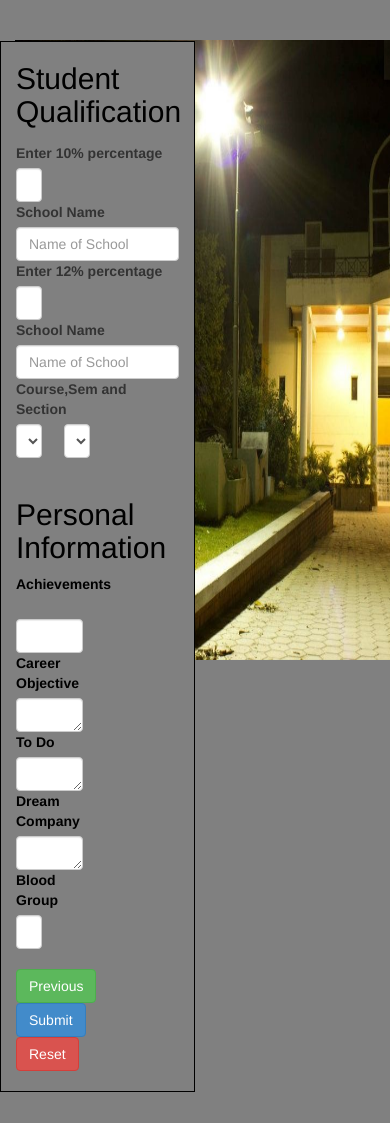
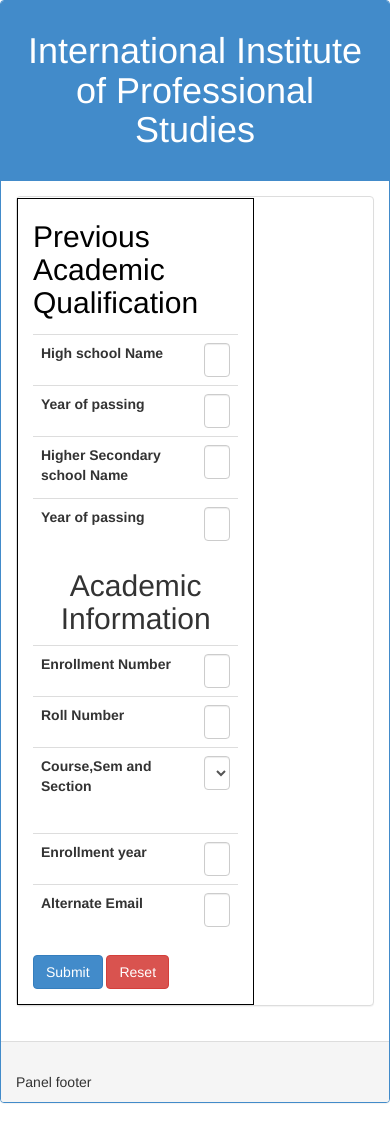
Before and after one commit to devendra-malviya/Student-Information-Management-SIM-, a PHP site: page /Registration2.php in a window 390 px wide. Before the commit the page ends 1092 px from the top, so only its background shows below. Run offline with PHP 8.4, Linux system fonts and the light colour scheme.

Commit message:
i have made modification in registration files(registration.php, registration2.php)

```diff
--- a/Registration2.php
+++ b/Registration2.php
@@ -8,103 +8,203 @@
 <link href="css/bootstrap.min.css" rel="stylesheet">
 <script src="js/jquery.min.js"></script>
 </head>
-<body><br><br>
-<body style="background-color:grey;">
+<body>
+<div class="panel panel-primary"  > <!--this div for bootstrap panel -->
+  <div class="panel-heading"><h3 class="panel-title" <br><center><h1>International Institute of Professional Studies<h1><center></h3></div>
+   <div class="panel-body"><!--  Panel content -->
+	    <div class="panel panel-default">
+
+ <body style="background-color:white;">
 	<div class="container">
 		<div class="row">
-			<div class="col-md-6"><img src="2.jpg" height="620" width="520" style='position:fixed'></div>
-			<div class="col-xs-6"style="border:1px solid black;background-color:grey;">
+			<div class="col-md-2"></div>
+			<div class="col-xs-8"style="border:1px solid black;background-color:white;">
+				<div class="col-md-2"></div>
 					<label style="color:black;">
-				   <h2>Student Qualification</h2>
+						<h2>Previous Academic Qualification</h2>
 					</label>
 
 						<form role="form" name="myForm" method="post" action="r2.php">
 							<div class="form-group">
-			    		<label>Enter 10% percentage</label>
-			    		<div class="row">
-			    			<div class="col-xs-3">
-			    			   <input type="text" class="form-control" placeholder="99.79%" name="tenthpercentage">
+			   				    <table border="0" class="table">
+									<tr>
+										<td style="width:200px"><label>High school Name</label></td>
+										<td><input type="text" class="form-control" placeholder="Name of School" name="highschoolname"></td>
+									</tr>
+									<tr>
+									    <td><label>Year of passing</label></td>
+										<td><div class="row">
+												<div class="col-xs-4">
+													<input type="text" class="form-control" placeholder="2010" name="yearofpassing">
 												</div>
 											</div>
-
-			    		<label>School Name</label>
-			    			<input type="text" class="form-control" placeholder="Name of School" name="highschoolname">
-
-			    		<label>Enter 12% percentage</label>
-			    		<div class="row">
-			    			<div class="col-xs-3">
-			    			   <input type="text" class="form-control" placeholder="99.00%" name="twelthpercentage">
+										</td>
+									</tr>
+									<tr>
+										<td><label>Higher Secondary school Name</label></td>
+										<td><input type="text" class="form-control" placeholder="Name of School" name="highersecandryschoolname"></td>
+									</tr>
+									<tr>
+										<td><label>Year of passing</label></td>
+										<td><div class="row">
+												<div class="col-xs-4">
+													<input type="text" class="form-control" placeholder="2010" name="year of passing">
 												</div>
 											</div>
+										</td>
+									</tr>
+								</table>
 
-			    		<label>School Name</label>
-			    			<input type="text" class="form-control" placeholder="Name of School" name="highersecandryschoolname">
 
-			    		<label>Course,Sem and Section</label>
+									<!--	<div class="container">
 										<div class="row">
-							<div class="col-xs-3">
-			    				<select class="form-control" name="course">
-			    					<option>M.Tech</option>
-			    					<option>MCA</option>
+										<div class="col-xs-6"> -->
+								<center><h2>Academic Information</h2></center>
+
+
+								<table border="0" class="table">
+									<!--<div class="form-group">-->
+									<tr>
+										<td  style="width:200px"><label>Enrollment Number</label></td>
+										<td>
+											<div class="row">
+											<div class="col-md-4"><input type="text" class="form-control" placeholder="DE/11/****" name="enrollmentnumber"></div>
+											</div>
+										</td>
+									</tr>
+
+
+
+
+									<tr>
+										<td><label>Roll Number</label></td>
+										<td><div class="row">
+												<div class="col-md-4"><input type="text" class="form-control" placeholder="IT-2K11-10" name="rollno"></div>
+											</div>
+										</td>
+									</tr>
+
+
+
+									<tr><td><label>Course,Sem and Section</label></td>
+										<td><div class="row">
+												<div class="col-xs-4">
+													<select onchange ="generate(this.value)" class="form-control" name="course">
+													<option >Select Course</option>
+													<option >M.Tech</option>
+													<option >MCA</option>
 													<option>B.Com</option>
 													</select>
 												</div>
 
-			    			<div class="col-xs-3">
-			    				<select class="form-control" name="sem">
-			    					<script>var i;for(i=1;i<=12;i++){document.write("<option>"+i+"</option>");}</script>
-				    			</select>
+												<div id="selectsem" class="col-xs-4">
+
+
+
+
+
+
+
+
+
+
+
+
+
 												</div>
-                            <!--
-			    			<div class="col-xs-3">
+
+											    <div  id="section" style ='visibility:hidden' class="col-xs-2">
 														<select class="form-control" name="section">
 																<option>A</option>
 																<option>B</option>
 															</select>
-			    			</div>  -->
+													</div>
 													<label style="color:black;">
 													<br>
-				<div class="container">
-			<div class="row">
-                 <div class="col-xs-6">
-				   <h2>Personal Information</h2>
-			    </label>
+											</div>
+										</td>
+									</tr>
 
+									<tr><td><label>Enrollment year</label></td>
+										<td><div class="row">
+												<div class="col-md-4"><input type="text" class="form-control" placeholder="2012" name="enrollmentnumber"></div>
+											</div>
+										</td>
+									</tr>
 
-			    	<!--<div class="form-group">-->
-
-					    <label>Achievements</label>
-			    		&nbsp;<textarea style="resize:none"  class="form-control" rows="1" id="add" name="achievements"></textarea>
+									<tr><td><label>Alternate Email</label></td>
+										<td><input type="email" class="form-control" id="inputEmail3" placeholder="Email" name="email">
+										</td>
+									</tr>
+								</table>
 
 
 
-						<label>Career Objective</label>
-			    		<textarea class="form-control" rows="1" id="add" name="careerobjective"></textarea>
 
-						<label>To Do</label>
-			    		<textarea class="form-control" rows="1" id="add" name="todo"></textarea>
-
-						<label>Dream Company</label>
-			    		<textarea class="form-control" rows="1" id="add" name="dreamcompany"></textarea>
-
-			    		<label>Blood Group</label>
-			    		<div class="row">
-			    			<div class="col-xs-2">
-			    			   <input type="text" class="form-control" placeholder="A+" name="bloodgroup">
-			    			</div>
-			    		</div>
-			    		    <br>
-			    		    <a class="btn btn-success" href="Registration.html" role="button">Previous</a>
+								<!--<a class="btn btn-success" href="Registration.html" role="button">Previous</a> -->
 									<input class="btn btn-primary" type="submit" value="Submit">
 									<input class="btn btn-danger" type="reset" value="Reset">
 
 
 
-			    		</div>
-			    	</div>
+								<!--    </div> -->
+								<!--	</div>  -->
 						</form>
+								<!--	</div> -->
+								<!--	</div> -->
 							</div>
 			</div>
 		</div>
+	</div>
+   </div>
+  </div>
+
+														<script>
+														function generate(x)
+														{
+
+															var i;
+
+
+
+															msg = '';
+
+															msg ='<select class="form-control" name="sem">';
+
+
+
+
+
+															count = 0;
+															if (x=='M.Tech')
+																count  = 11;
+															else if(x =='MCA')
+																count = 12;
+															else
+																count = 6 ;
+															//document.write('');
+															for(i=1;i<=count;i++)
+															{
+																msg += "<option>"+i+" SEM </option>";
+															}
+
+
+
+															msg += '</select>' ;
+
+														//	$('#selectsem').html(msg);
+															document.getElementById('selectsem').innerHTML = msg;
+
+															if(x =='MCA')
+																$('#section').css('visibility','visible');
+															else
+																$('#section').css('visibility','hidden');
+
+
+													}
+														</script>
+
 </body>
+<div class="panel-footer"><br>Panel footer<br></div>
+</div>
 </html>
```
Also changed, not shown: Registration.php (+96 -60 lines). Lines whose indentation alone changed are shown as unchanged.
